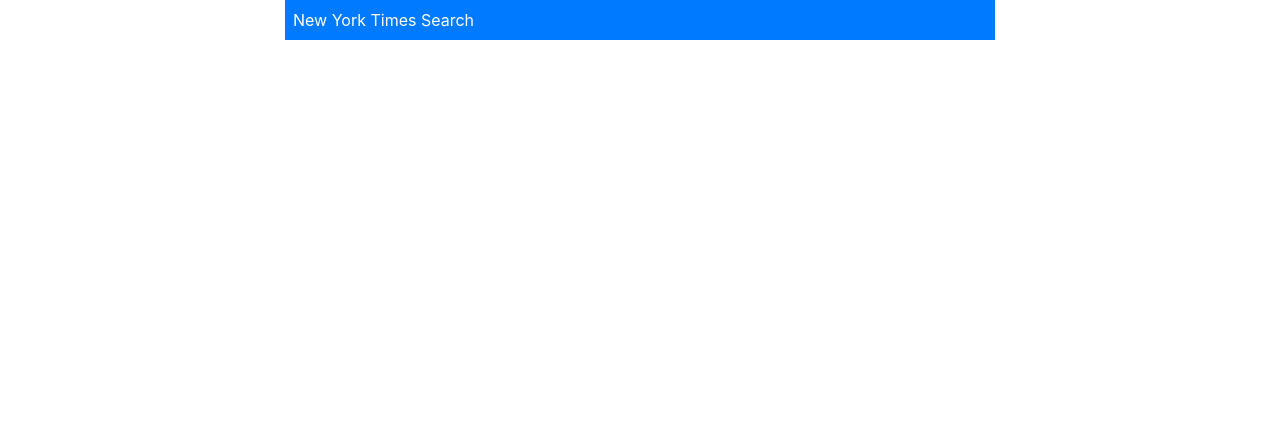
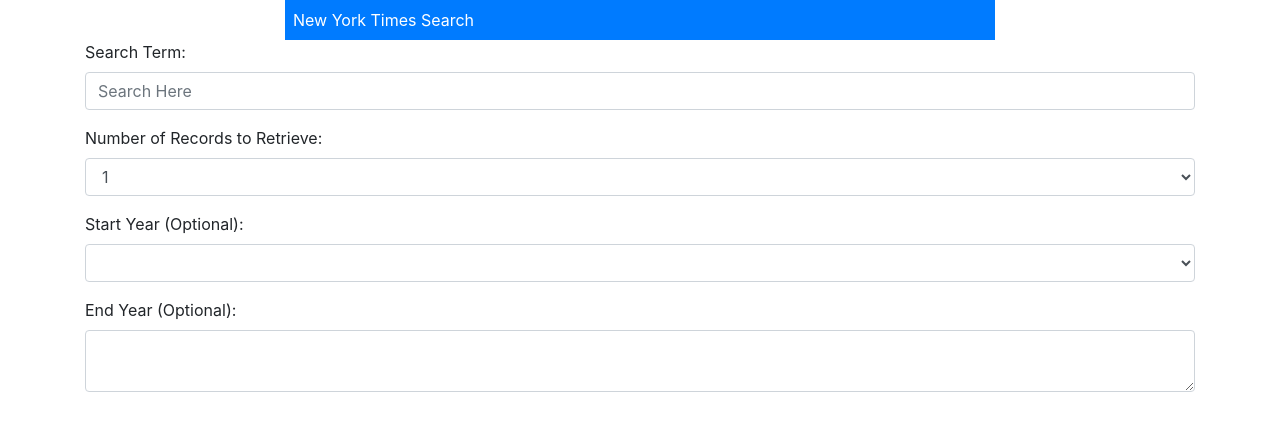
Before and after one commit to JoeWills615/NYT-Search, a plain HTML site: page index.html in a window 1280 px wide. Drawn offline with nearby package versions, Linux system fonts and the light colour scheme.

Commit message:
second upload

```diff
--- a/index.html
+++ b/index.html
@@ -22,13 +22,39 @@
               </div>
               <div class="col-8">
                 <span class="d-block p-2 bg-primary text-white">New York Times Search</span>
+
               </div>
               <div class="col-2">
 
               </div>
             </div>
           </div>
+          <form>
+            <div class="form-group">
+              <label for="search">Search Term:</label>
+              <input type="search" class="form-control" id="searchTerm" placeholder="Search Here">
+            </div>
+            <div class="form-group">
+              <label for="search2">Number of Records to Retrieve:</label>
+              <select class="form-control" id="NumberRecords">
+                <option>1</option>
+                <option>2</option>
+                <option>3</option>
+                <option>4</option>
+                <option>5</option>
+              </select>
+            </div>
+            <div class="form-group">
+              <label for="search3">Start Year (Optional):</label>
+              <select class="form-control" id="startYear">
 
+              </select>
+            </div>
+            <div class="form-group">
+              <label for="exampleFormControlTextarea1">End Year (Optional):</label>
+              <textarea class="form-control" id="endYear"></textarea>
+            </div>
+          </form>
 
 
 
```
